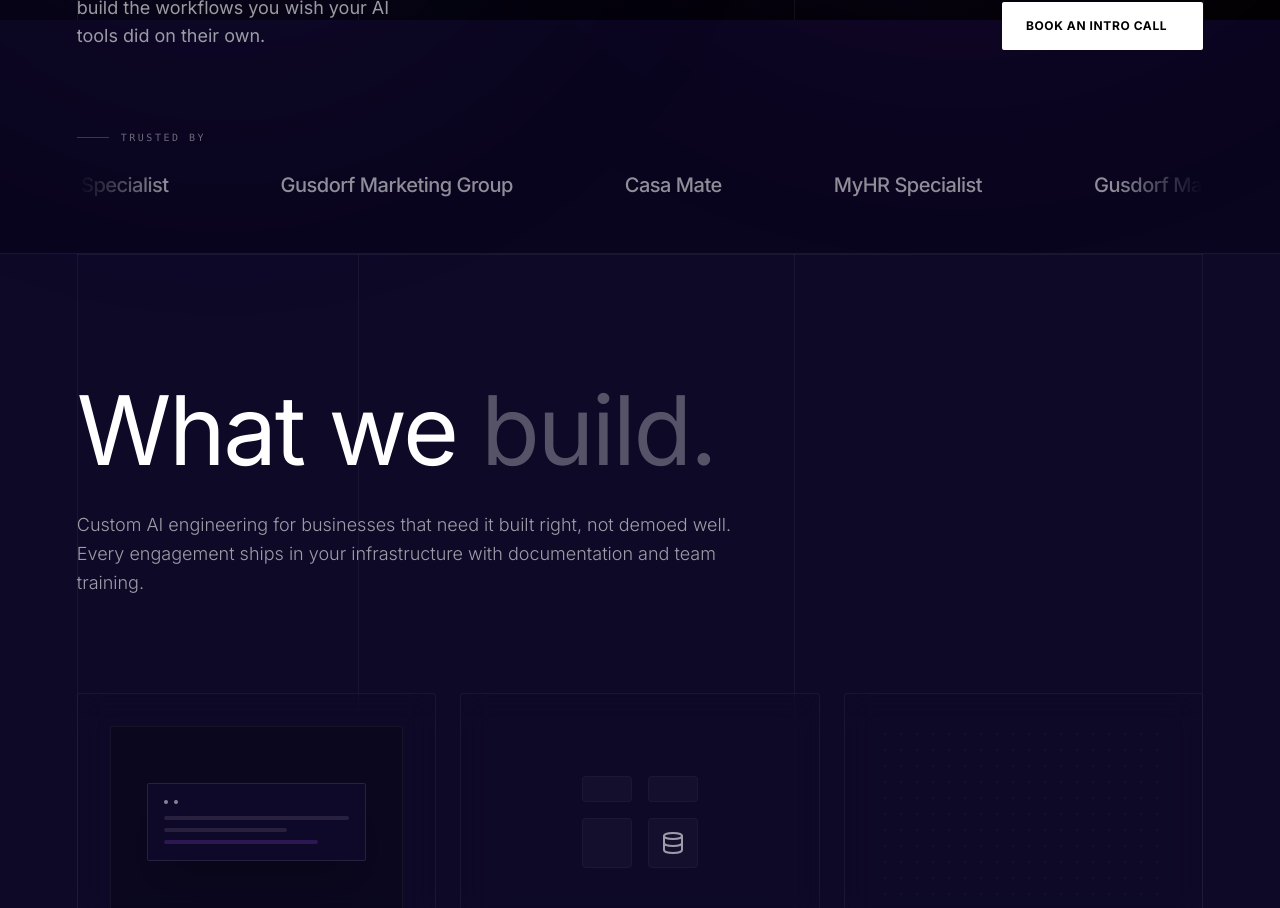
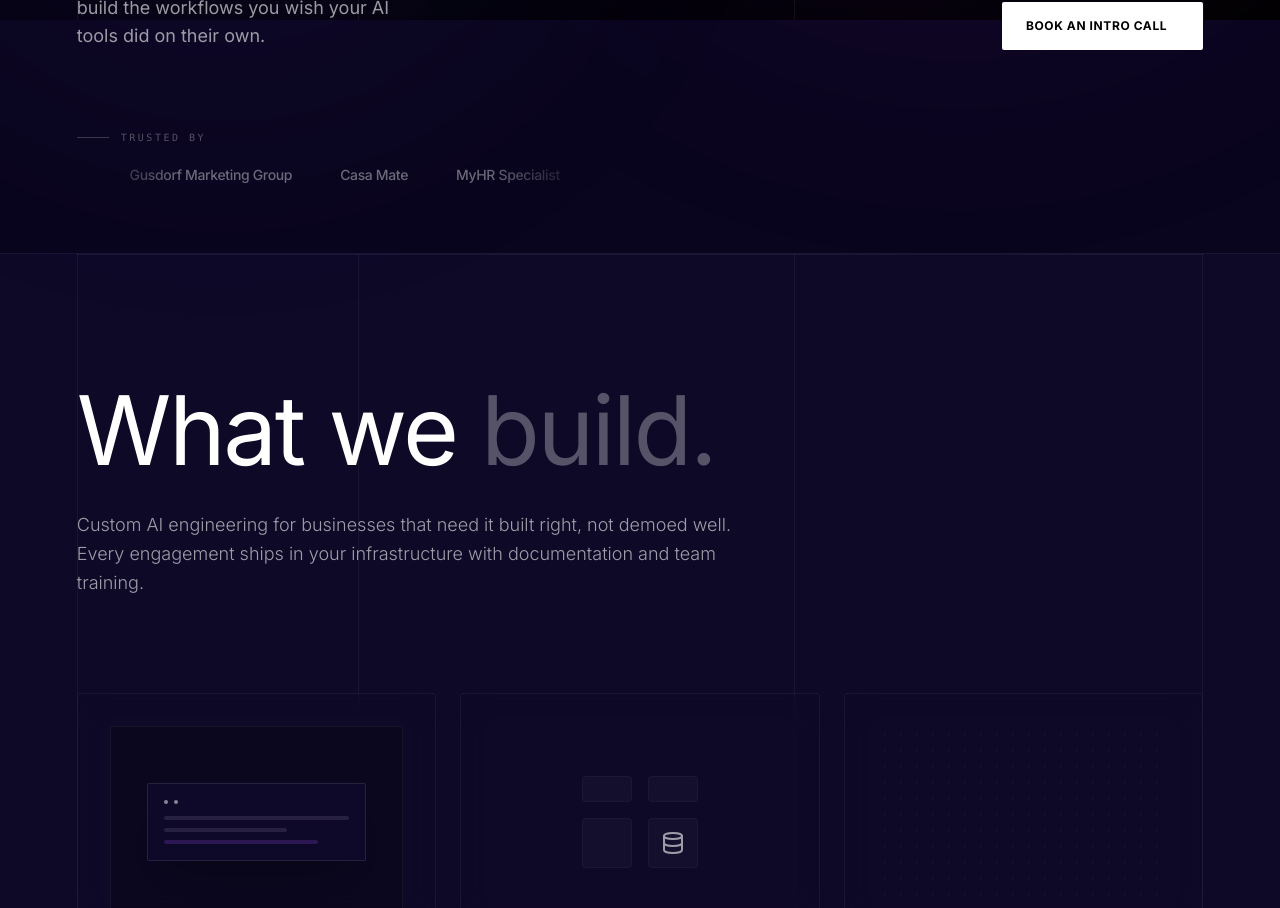
Before and after one commit to trentjhn/signal-works-v2, a React (Vite) app: page / in a window 1280 px wide. Shown: the part 780-1688 px from the top of the page. Built offline with nearby package versions, Linux system fonts and the light colour scheme.

Commit message:
Polish hero marquee to match SAKURA: constrained width, 20% mask fade, smaller text

```diff
--- a/src/components/Hero.jsx
+++ b/src/components/Hero.jsx
@@ -166,26 +166,21 @@ const Hero = () => {
         </div>
       </div>
 
-      {/* Trusted-by marquee */}
+      {/* Trusted-by marquee — constrained, masked, restrained per SAKURA pattern */}
       <div ref={addToRefs} className="scroll-reveal delay-300 mt-16 lg:mt-20">
-        <div className="text-[10px] font-mono uppercase tracking-[0.25em] text-white/40 mb-5 flex items-center gap-3">
+        <div className="text-[10px] font-mono uppercase tracking-[0.25em] text-white/30 mb-5 flex items-center gap-3">
           <span className="w-8 h-px bg-white/20"></span>
           Trusted by
         </div>
-        <div
-          className="relative overflow-hidden marquee-mask group/marq"
-        >
-          <div className="flex w-max animate-marquee group-hover/marq:[animation-play-state:paused]" style={{ animationDuration: '35s' }}>
+        <div className="relative max-w-md lg:max-w-lg overflow-hidden marquee-mask group/marq" style={{ height: '40px' }}>
+          <div className="flex items-center w-max animate-marquee group-hover/marq:[animation-play-state:paused] gap-12">
             {[...marqueeLogos, ...marqueeLogos, ...marqueeLogos, ...marqueeLogos].map((name, idx) => (
-              <div
+              <span
                 key={idx}
-                className="flex items-center shrink-0 px-10 lg:px-14"
-                style={{ height: '40px' }}
+                className="text-white/40 hover:text-white/80 transition-colors font-medium tracking-tight text-sm whitespace-nowrap shrink-0"
               >
-                <span className="text-white/55 hover:text-white/90 transition-colors font-medium tracking-tight text-lg lg:text-xl whitespace-nowrap">
-                  {name}
-                </span>
-              </div>
+                {name}
+              </span>
             ))}
           </div>
         </div>
--- a/src/index.css
+++ b/src/index.css
@@ -134,10 +134,10 @@ body {
   animation-play-state: paused;
 }
 
-/* Marquee fade mask (used by hero trusted-by strip) */
+/* Marquee fade mask (used by hero trusted-by strip) — matches SAKURA's 20% fade */
 .marquee-mask {
-  -webkit-mask-image: linear-gradient(to right, transparent 0%, black 8%, black 92%, transparent 100%);
-  mask-image: linear-gradient(to right, transparent 0%, black 8%, black 92%, transparent 100%);
+  -webkit-mask-image: linear-gradient(to right, transparent 0%, black 20%, black 80%, transparent 100%);
+  mask-image: linear-gradient(to right, transparent 0%, black 20%, black 80%, transparent 100%);
 }
 
 /* Border Gradient Style */
```
